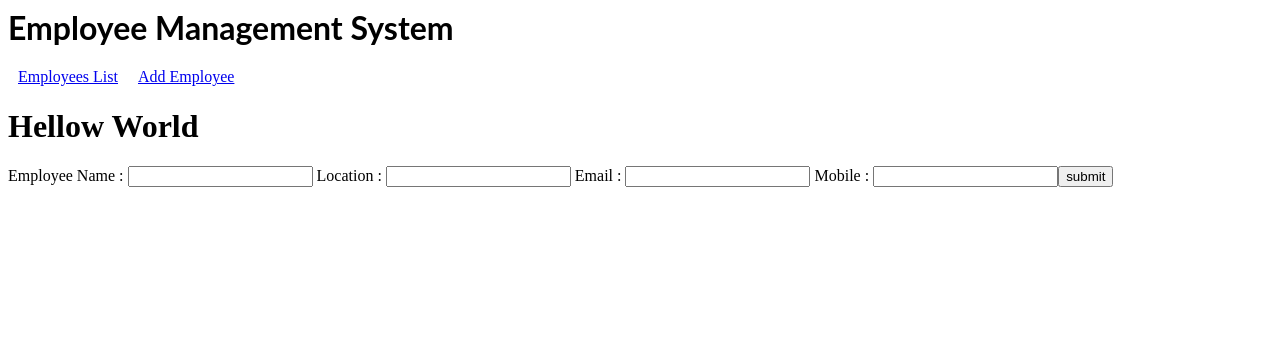
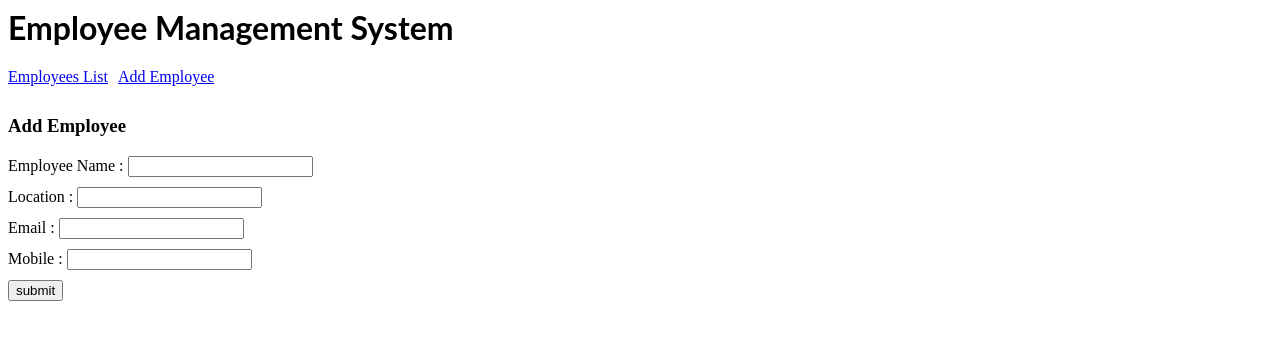
Before and after one commit to bhargavachenna/Employee-Management-System, an Angular app: page /addEmployee in a window 1280 px wide. Shown: the top 340 px of the page. Built offline with nearby package versions, Linux system fonts and the light colour scheme; what angular-in-memory-web-api would draw is missing.

Commit message:
8 files modified

```diff
--- a/src/app/addemployee/addemployee.component.html
+++ b/src/app/addemployee/addemployee.component.html
@@ -1,8 +1,16 @@
-<h1>Hellow World</h1>
+<h3>Add Employee</h3>
 <form #userForm="ngForm" (ngSubmit)="createEmployee()" novalidate>
-  Employee Name : <input name="names" id="name" type="text" [(ngModel)]="employee.names">
-  Location : <input name="location" id="location" type="text" [(ngModel)]="employee.location">
-  Email : <input name="email" id="location" type="text" [(ngModel)]="employee.email">
-  Mobile : <input name="mobile" id="mobile" type="text" [(ngModel)]="employee.mobile">
+  <label>Employee Name : </label>
+  <input name="names" id="name" type="text" [(ngModel)]="employee.names">
+  <div style="height:10px"></div>
+  <label>Location : </label>
+    <input name="location" id="location" type="text" [(ngModel)]="employee.location">
+  <div style="height:10px"></div>
+  <label>Email : </label>
+    <input name="email" id="location" type="text" [(ngModel)]="employee.email">
+  <div style="height:10px"></div>
+  <label>Mobile : </label>
+    <input name="mobile" id="mobile" type="text" [(ngModel)]="employee.mobile">
+  <div style="height:10px"></div>
   <input id="add" type="submit" value="submit">
 </form>
--- a/src/app/app.component.css
+++ b/src/app/app.component.css
@@ -1,3 +1,3 @@
 a {
-  padding:10px
+  padding-right: 10px;
 }
--- a/src/app/app.component.html
+++ b/src/app/app.component.html
@@ -1,4 +1,5 @@
 <hello name="{{ title }}"></hello>
 <a routerLink='/employees'>Employees List</a>
 <a routerLink='/addEmployee'>Add Employee</a>
+<div style="width:100%;height:10px"></div>
 <router-outlet></router-outlet>
--- a/src/app/editemployee/editemployee.component.html
+++ b/src/app/editemployee/editemployee.component.html
@@ -1,8 +1,12 @@
-<h1>Hellow World</h1>
+<h3>Edit Employee</h3>
 <form #userForm="ngForm" (ngSubmit)="editEmployee()" novalidate>
   EmployeeName : <input name="names" id="name" type="text" [(ngModel)]="employee.names">
+  <div style="height:10px"></div>
   Location : <input name="location" id="location" type="text" [(ngModel)]="employee.location">
+  <div style="height:10px"></div>
   Email : <input name="email" id="location" type="text" [(ngModel)]="employee.email">
+  <div style="height:10px"></div>
   Mobile : <input name="mobile" id="mobile" type="text" [(ngModel)]="employee.mobile">
+  <div style="height:10px"></div>
   <input id="update" type="submit" value="update">
 </form>
--- a/src/app/employees/employees.component.css
+++ b/src/app/employees/employees.component.css
@@ -0,0 +1,10 @@
+th,td {
+  border: 1px;
+  border-style: solid;
+  text-align:center;
+  }
+
+table {
+  border: 1px;
+  border-style: solid;
+  }
--- a/src/app/employees/employees.component.html
+++ b/src/app/employees/employees.component.html
@@ -1,7 +1,11 @@
 
 <label>Filter by: </label>
-<input [(ngModel)]=filtered type="text">
-<label>Total Number of Employees: {{employeeCount}}</label>
+
+<input id="filter" [(ngModel)]=filtered type="text">
+<div style="width:100%;height:10px"></div>
+<label id="count" >Total Number of Employees: {{ (employees | filter : filtered).length }}</label>
+<div style="width:100%;height:10px"></div>
+<div>
 <table style="width:100%">
   <tr>
     <th>Emp ID</th>
@@ -10,7 +14,7 @@
     <th>Email</th>
     <th>Mobile</th>
     <th>Edit</th>
-    <th>mobile</th>
+    <th>Delete</th>
   </tr>
   <tr *ngFor="let employee of employees | filter : filtered" >
     <td><a (click)="setEmployeeId(employee.id)">{{ employee.id }}</a></td>
@@ -21,7 +25,10 @@
 
     <td>
       <button (click)="editEmployee(employee.id)">Edit{{ employee.id }}</button>
+    </td>
+    <td>
     <button (click)="deleteEmployee(employee.id)">Delete{{ employee.id }}</button>
     </td>
   </tr>
 </table>
+</div>
--- a/src/app/filter.pipe.ts
+++ b/src/app/filter.pipe.ts
@@ -4,15 +4,14 @@ import { Iemployee } from './iemployee';
 @Pipe({
   name: 'filter'
 })
+
 export class FilterPipe implements PipeTransform {
-
   transform(value: Iemployee[], searchString: string): any[] {
     if(!value) return [];
     if(!searchString) return value;
     searchString = searchString.toLowerCase();
     return value.filter( it => {
-      return it.names.toLowerCase().includes(searchString);
+      return it.names.toLowerCase().substring(0,searchString.length) === searchString;
     } );
   }
-
 }
--- a/src/app/viewemployee/viewemployee.component.html
+++ b/src/app/viewemployee/viewemployee.component.html
@@ -1,17 +1,12 @@
-
-<table style="width:100%">
-  <tr>
-    <th>Emp ID</th>
-    <th>Name</th>
-    <th>Location</th>
-    <th>Email</th>
-    <th>Mobile</th>
-  </tr>
-  <tr>
-    <td>{{ employee.id }}</td>
-    <td>{{ employee.names }}</td>
-    <td>{{ employee.location }}</td>
-    <td>{{ employee.email }}</td>
-    <td>{{ employee.mobile }}</td>
-  </tr>
-</table>
+<h3>Employee Details</h3>
+<label id="id">Emp ID : {{ employee.id }}</label>
+<div style="height:10px"></div>
+<label id="name">Name : {{ employee.names }}</label>
+<div style="height:10px"></div>
+<label id="location">Location : {{ employee.location }}</label>
+<div style="height:10px"></div>
+<label id="email">Email : {{ employee.email }}</label>
+<div style="height:10px"></div>
+<label id="mobile">Mobile : {{ employee.mobile }}</label>
+<div style="height:10px"></div>
+<button id="back" routerLink='/employees'>Back</button>
```
